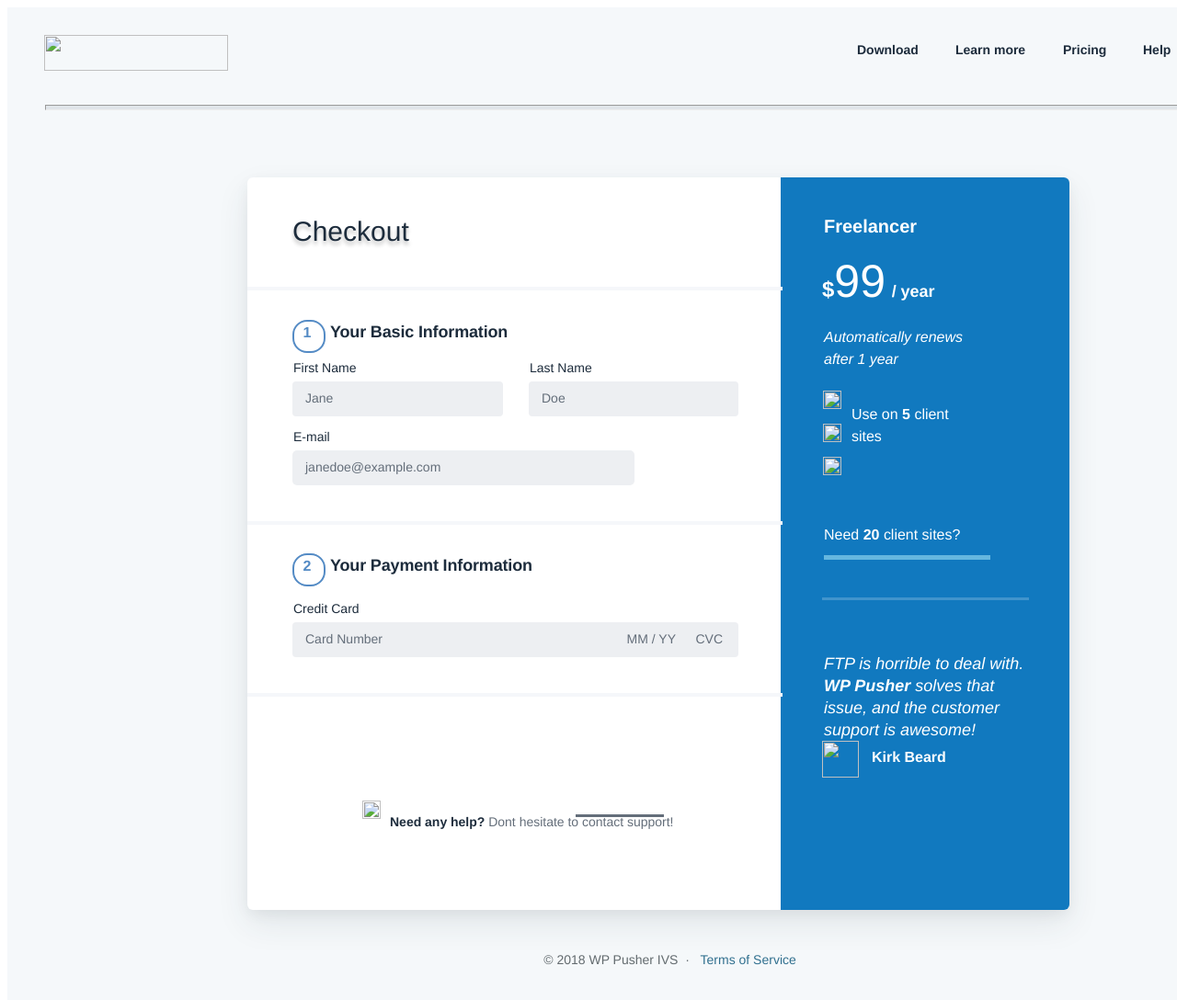
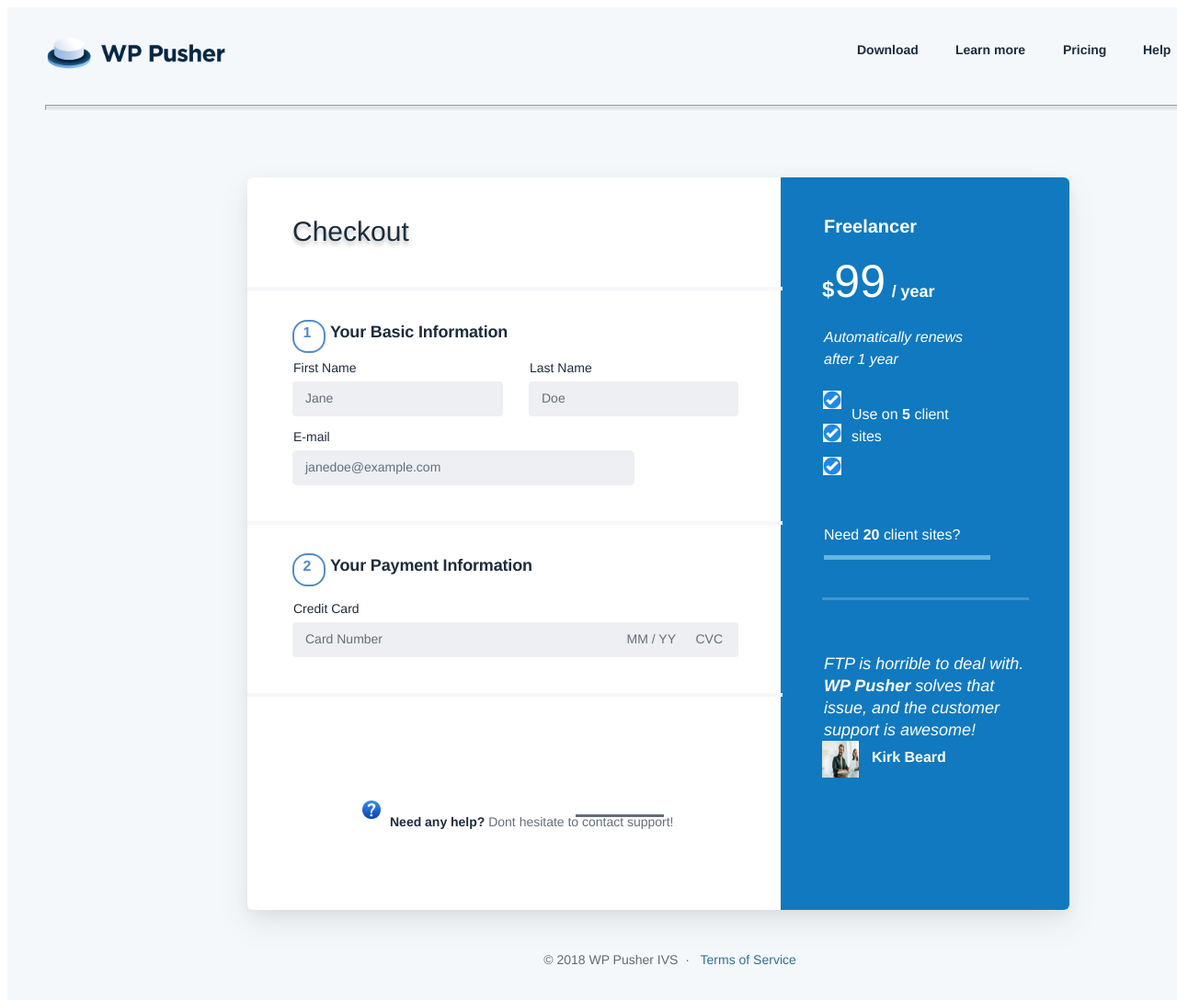
Before and after one commit to FMsax/Assignment-3, a plain HTML site: page index.html in a window 1280 px wide. Shown: the top 1088 px of the page at 92% size. Drawn offline with Linux system fonts and the light colour scheme.

Commit message:
Update index.html
Signed-off-by: oluwaferanmiAsiwaju <93679363+FMsax@users.noreply.github.com>

```diff
--- a/index.html
+++ b/index.html
@@ -11,7 +11,7 @@
 <body>
   <div class="wp-pusher">
     <div class="nav-bar">
-      <img class="wppusher-logo" src="C:\Users\FERANMI\Desktop\Assignment_2\wppusher-logo.png" />
+      <img class="wppusher-logo" src="images/wppusher-logo.png" />
       <hr class="rectangle">
       <div class="navbar">
         <div class="text-wrapper">Download</div>
@@ -35,7 +35,7 @@
                 <span class="text-wrapper-5">Dont hesitate to contact support!</span>
               </p>
             </div>
-            <img class="mask" src="C:\Users\FERANMI\Desktop\Assignment_2\questionmark.jpg" />
+            <img class="mask" src="images/questionmark.jpg" />
           </div>
           <div class="powered-by-stripe"></div>
         </div>
@@ -69,9 +69,9 @@
                   </div>
 
 
-                   <img class="combined-shape" src="C:\Users\FERANMI\Desktop\Assignment_2\checkmark2.png" />
-                  <img class="combined-shape-copy" src="C:\Users\FERANMI\Desktop\Assignment_2\checkmark2.png" />
-                  <img class="img" src="C:\Users\FERANMI\Desktop\Assignment_2\checkmark2.png" />
+                   <img class="combined-shape" src="images/checkmark2.png" />
+                  <img class="combined-shape-copy" src="images/checkmark2.png" />
+                  <img class="img" src="images/checkmark2.png" />
                 </div>
                 <div class="switch">
                   <div class="overlap-group-2">
@@ -97,7 +97,7 @@
                     <span class="text-wrapper-13">WP Pusher</span>
                     <span class="text-wrapper-14"> solves that issue, and the customer support is awesome!</span>
                   </p>
-                  <img class="bitmap" src="C:\Users\FERANMI\Desktop\Assignment_2\istockphoto-1446934118-170667a.webp" />
+                  <img class="bitmap" src="images/istockphoto-1446934118-170667a.webp" />
                   <div class="text-wrapper-15">Kirk Beard</div>
                   <div class="rectangle-3"></div>
                 </div>
```
